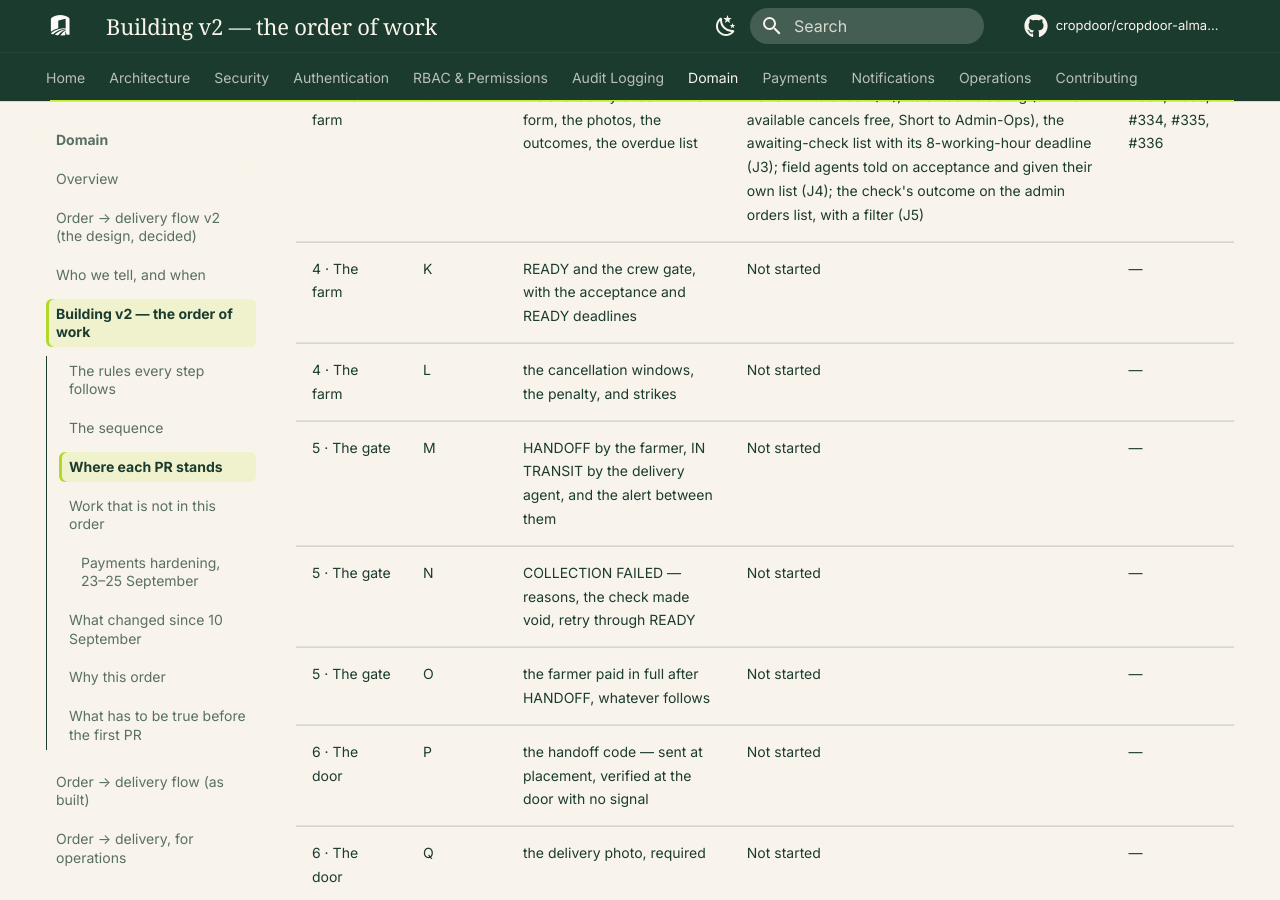
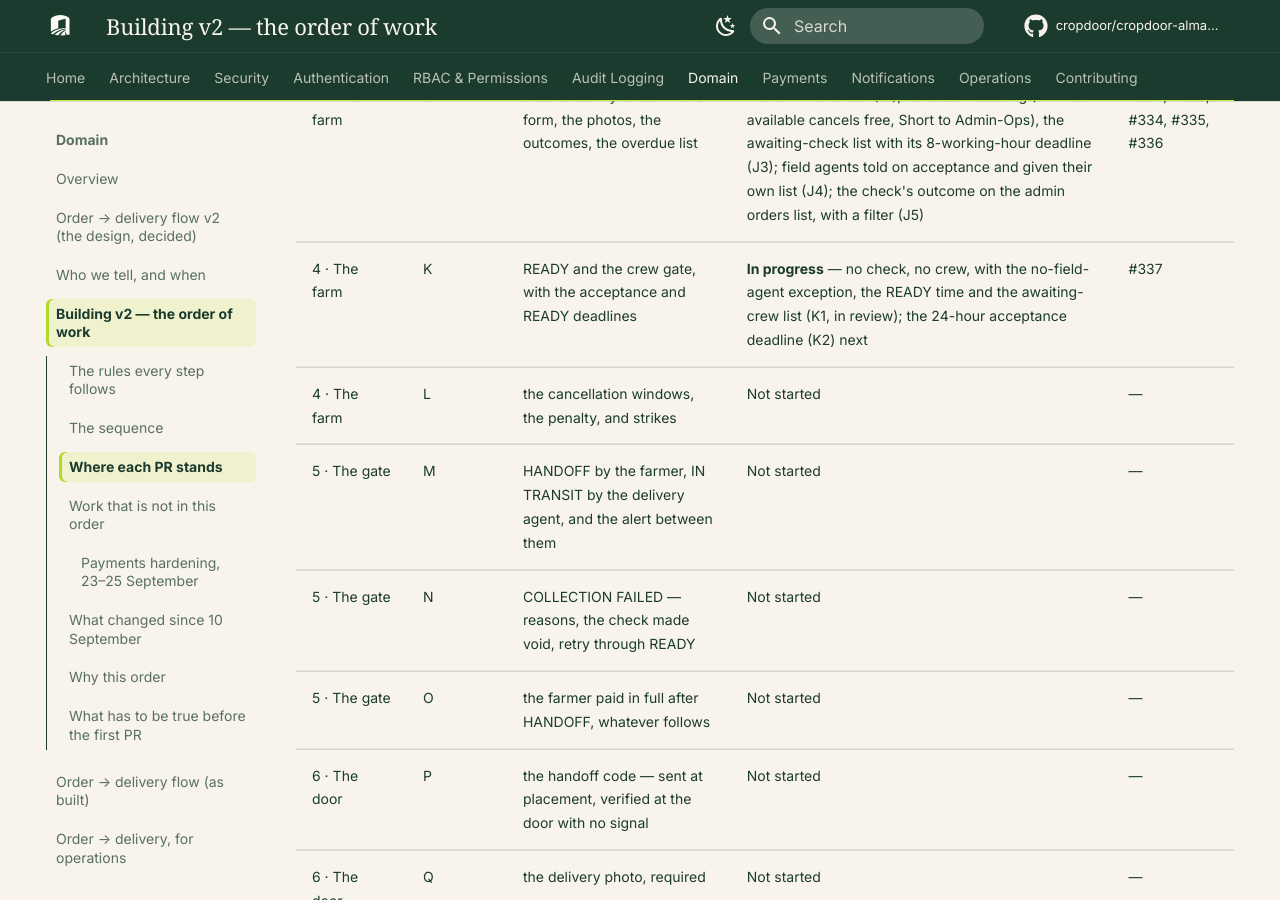
Before and after one commit to cropdoor/cropdoor-almanac, an MkDocs documentation site: the page built from docs/domain/order-delivery-flow-v2-build-order.md, in a window 1280 px wide and 900 px high, scrolled down 7218 px. Built offline with MkDocs 1.6.1 and Material for MkDocs 9.7.7, drawn with Linux system fonts in a browser that asks for light colours; some web fonts are replaced; comment, search, counter and statistics services are not loaded.

Commit message:
tracker: K1 no check, no crew, in review (#337)

```diff
--- a/docs/domain/order-delivery-flow-v2-build-order.md
+++ b/docs/domain/order-delivery-flow-v2-build-order.md
@@ -71,7 +71,7 @@ The one place that says what is finished. A PR is **Done** only once it is merge
 | 3 · Money rails | H | the payout run reads the ledger and skips a disputed order | **Done** | #276 |
 | 3 · Money rails | I | refund a cash buyer by mobile money — and collect the buyer payout destination nothing else collects | **Done** | #317 |
 | 4 · The farm | J | the availability check — the form, the photos, the outcomes, the overdue list | **Done** — the check (J1), its outcome acting (J2: Not available cancels free, Short to Admin-Ops), the awaiting-check list with its 8-working-hour deadline (J3); field agents told on acceptance and given their own list (J4); the check's outcome on the admin orders list, with a filter (J5) | #332, #333, #334, #335, #336 |
-| 4 · The farm | K | READY and the crew gate, with the acceptance and READY deadlines | Not started | — |
+| 4 · The farm | K | READY and the crew gate, with the acceptance and READY deadlines | **In progress** — no check, no crew, with the no-field-agent exception, the READY time and the awaiting-crew list (K1, in review); the 24-hour acceptance deadline (K2) next | #337 |
 | 4 · The farm | L | the cancellation windows, the penalty, and strikes | Not started | — |
 | 5 · The gate | M | HANDOFF by the farmer, IN TRANSIT by the delivery agent, and the alert between them | Not started | — |
 | 5 · The gate | N | COLLECTION FAILED — reasons, the check made void, retry through READY | Not started | — |
```
